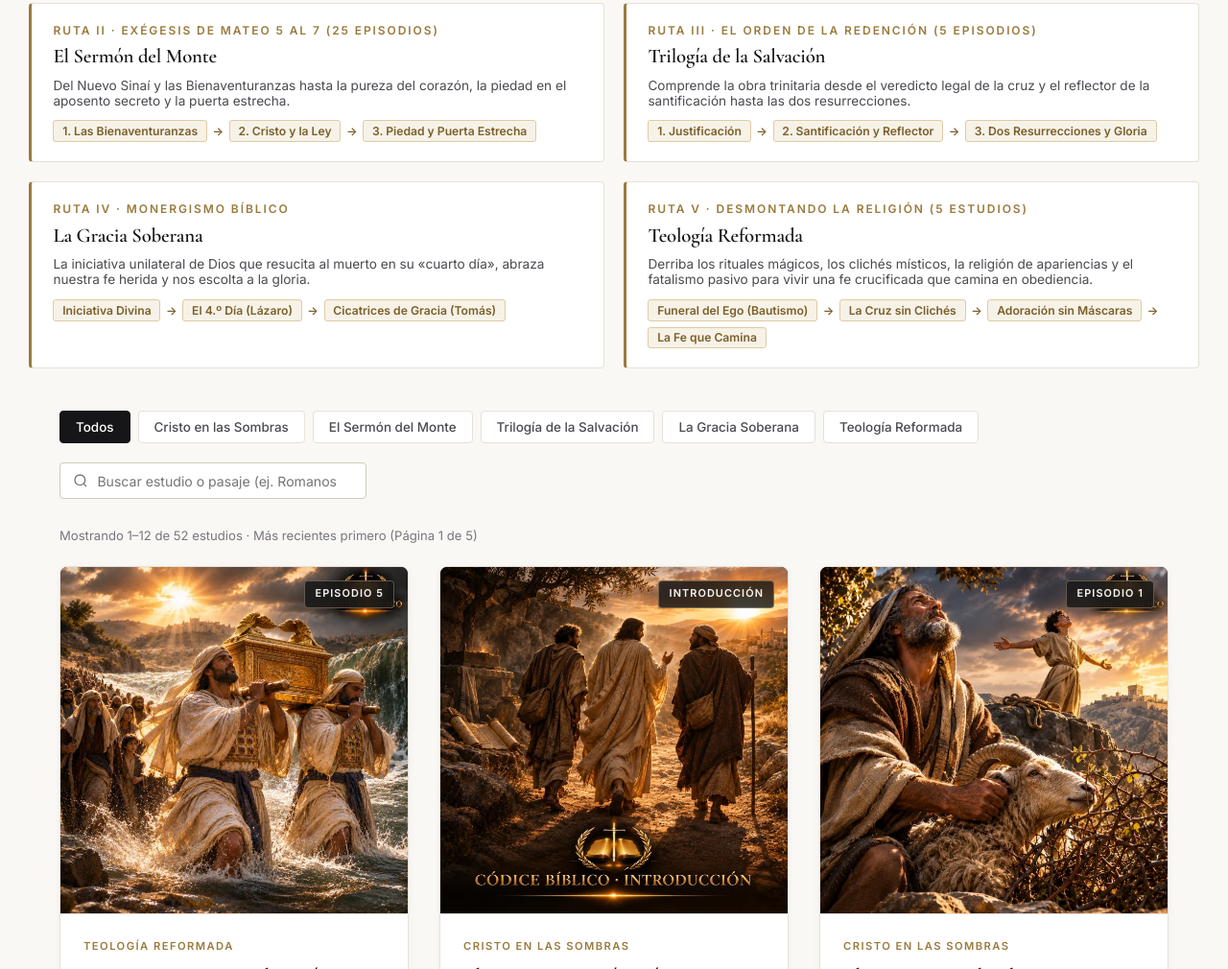
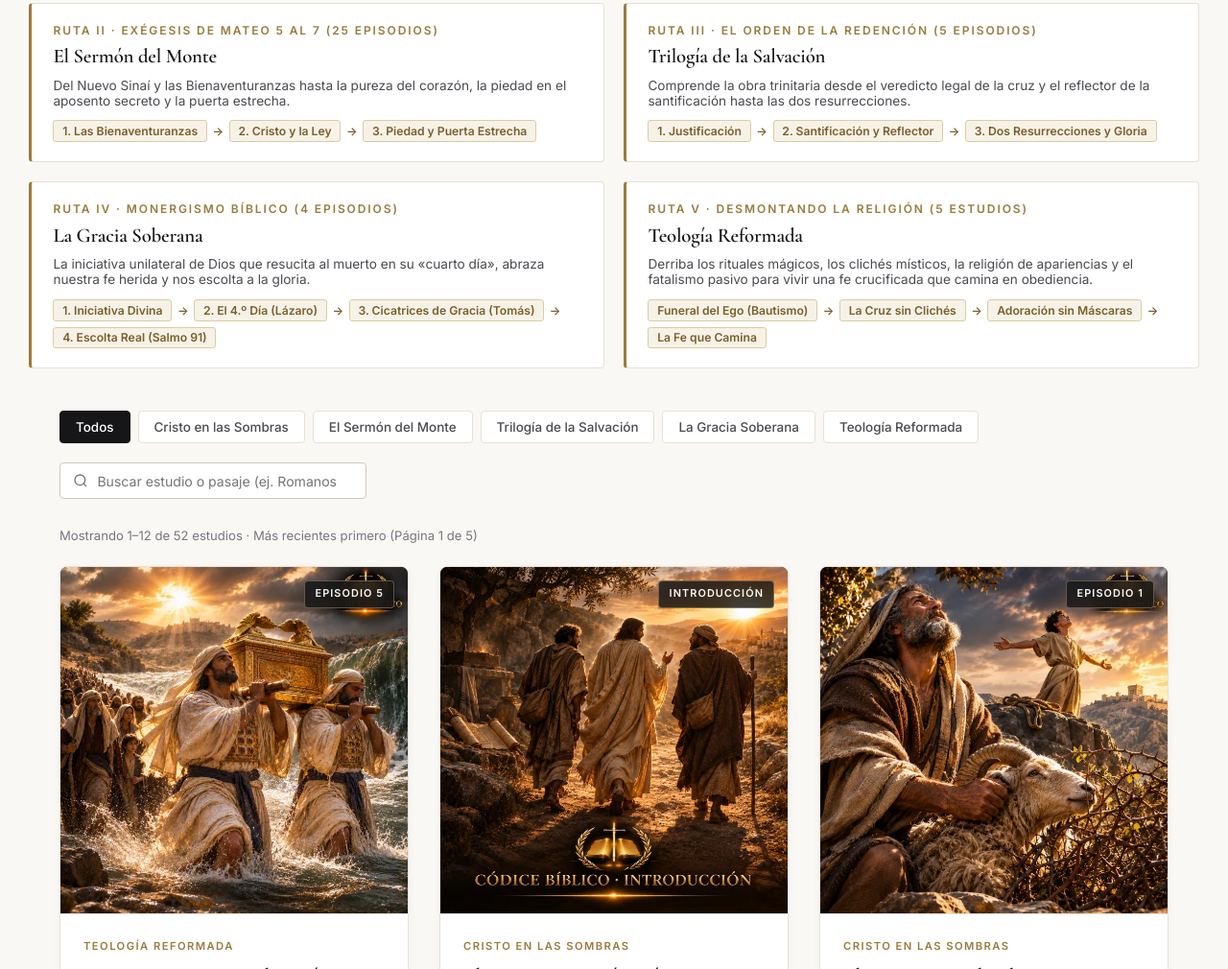
Before and after one commit to DomingoCurbeira/nuevoCodiceBiblico, a website: page index.html in a window 1280 px wide. Shown: the part 836-1846 px from the top of the page at 96% size. Drawn offline with nearby package versions, Linux system fonts and the light colour scheme.

Commit message:
Numerar episodios 1 al 4 de La Gracia Soberana

```diff
--- a/index.html
+++ b/index.html
@@ -148,15 +148,16 @@
         </button>
 
         <button type="button" class="path-card" data-select-serie="La Gracia Soberana">
-          <span class="eyebrow" style="margin-bottom: 0;">Ruta IV · Monergismo Bíblico</span>
+          <span class="eyebrow" style="margin-bottom: 0;">Ruta IV · Monergismo Bíblico (4 Episodios)</span>
           <h3 style="font-size: 1.3rem;">La Gracia Soberana</h3>
           <p style="font-size: 0.85rem; color: var(--text-secondary);">
             La iniciativa unilateral de Dios que resucita al muerto en su «cuarto día», abraza nuestra fe herida y nos escolta a la gloria.
           </p>
           <div class="path-step-chain">
-            <span class="path-step-pill">Iniciativa Divina</span> →
-            <span class="path-step-pill">El 4.º Día (Lázaro)</span> →
-            <span class="path-step-pill">Cicatrices de Gracia (Tomás)</span>
+            <span class="path-step-pill">1. Iniciativa Divina</span> →
+            <span class="path-step-pill">2. El 4.º Día (Lázaro)</span> →
+            <span class="path-step-pill">3. Cicatrices de Gracia (Tomás)</span> →
+            <span class="path-step-pill">4. Escolta Real (Salmo 91)</span>
           </div>
         </button>
 
```
Also changed, not shown: data/estudios.json.
